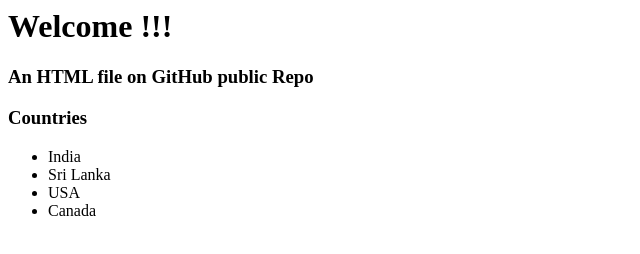
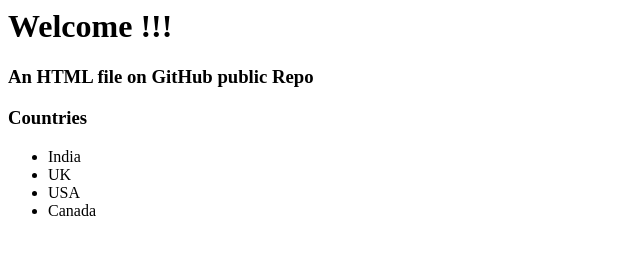
Before and after one commit to feb-git-2021/april-2020-repo, a plain HTML site: page index.html in a window 1280 px wide. Shown: the full height of the page, 0-640 px from the left. Drawn offline with Linux system fonts and the light colour scheme.

Commit message:
Country name changed

```diff
--- a/index.html
+++ b/index.html
@@ -8,7 +8,7 @@
     <h3>Countries</h3>
     <ul>
       <li>India</li>
-       <li>Sri Lanka</li>
+       <li>UK</li>
       <li>USA</li>
       <li>Canada</li>
     </ul>
```
